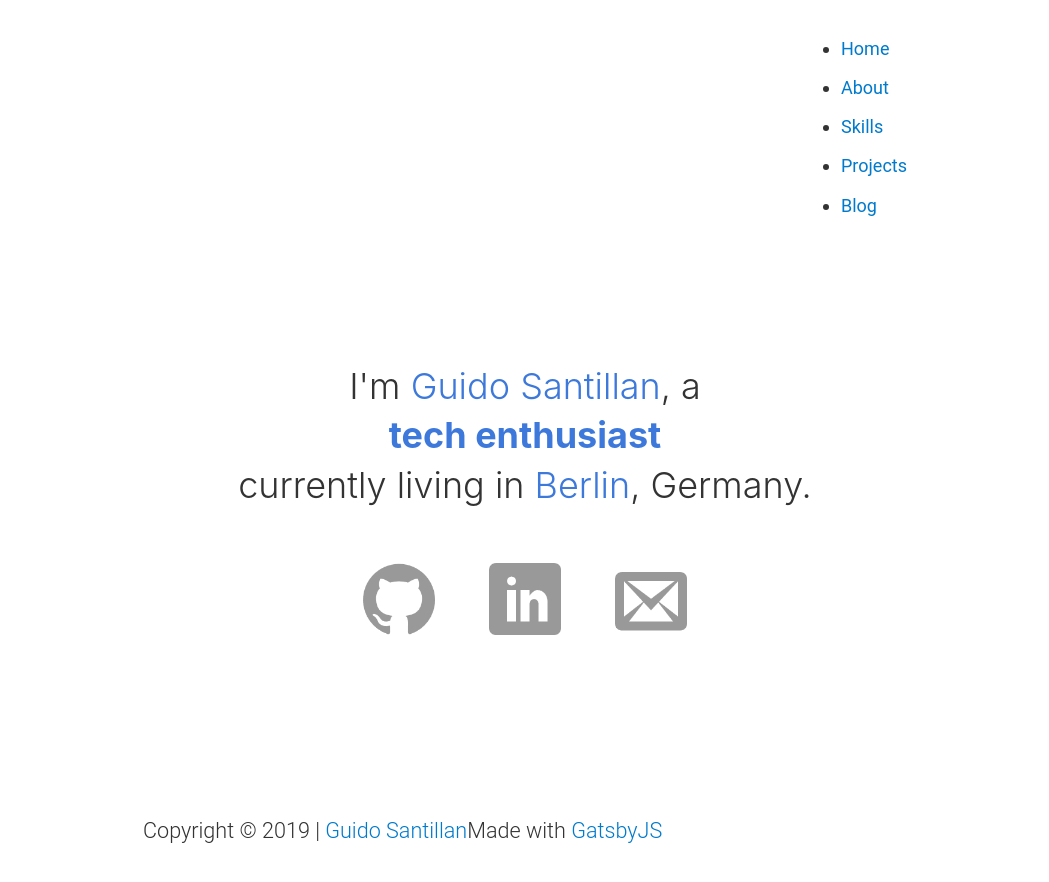
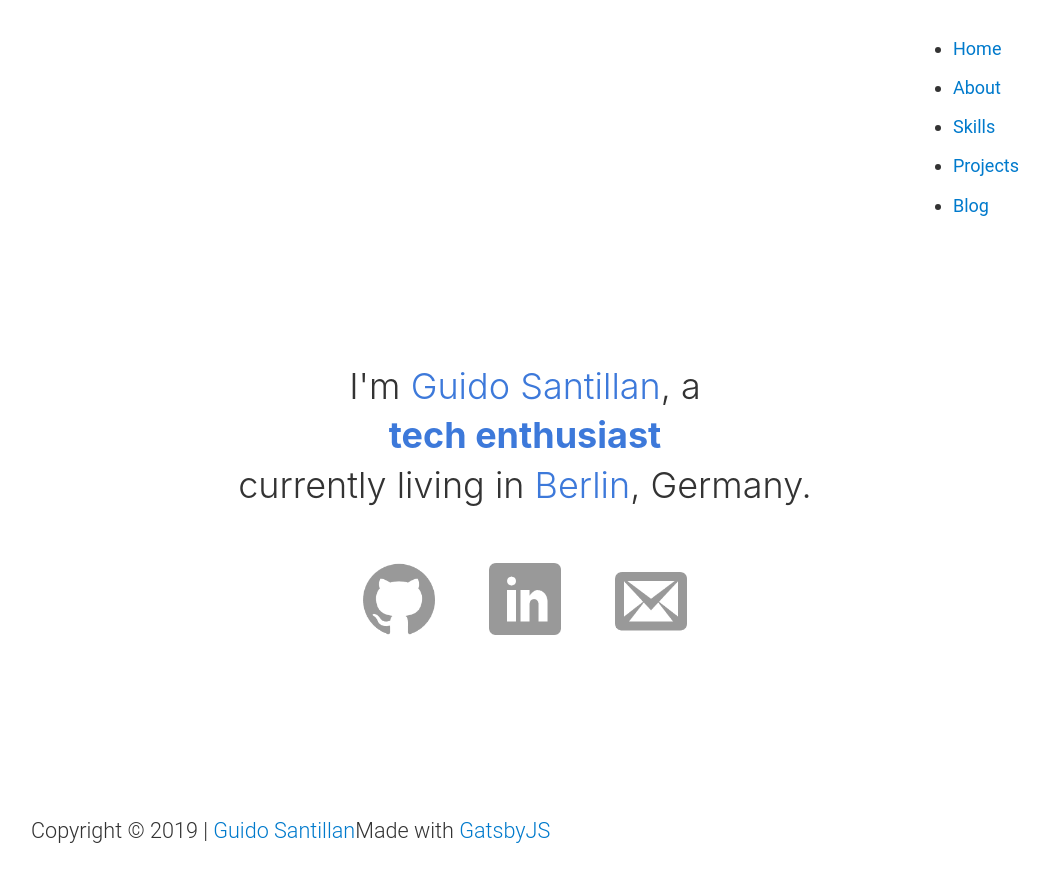
Before and after one commit to guidovini/blog, a Gatsby site: page / in a window 1280 px wide. Shown: the whole page, without its empty margins (115-1164 px from the left). Built offline with nearby package versions, Linux system fonts and the light colour scheme; Gatsby itself is replaced by a stand-in of ours; some packages are replaced by stand-ins of ours.

Commit message:
Edit styles

```diff
--- a/src/components/styles/layout.module.scss
+++ b/src/components/styles/layout.module.scss
@@ -1,6 +1,6 @@
 .container {
   margin: 0 auto;
-  max-width: 800px;
+  max-width: 80vw;
   padding: 1rem;
 
   display: flex;
--- a/src/components/styles/project.module.scss
+++ b/src/components/styles/project.module.scss
@@ -3,6 +3,7 @@
 .container {
   width: 20rem;
 
+  margin-right: 2rem;
   margin-bottom: 2rem;
 
   border-radius: 1rem;
--- a/src/components/styles/projectList.module.scss
+++ b/src/components/styles/projectList.module.scss
@@ -3,6 +3,6 @@
   flex-direction: row;
   flex-wrap: wrap;
 
-  justify-content: space-between;
+  justify-content: center;
   align-items: flex-start;
 }
```
